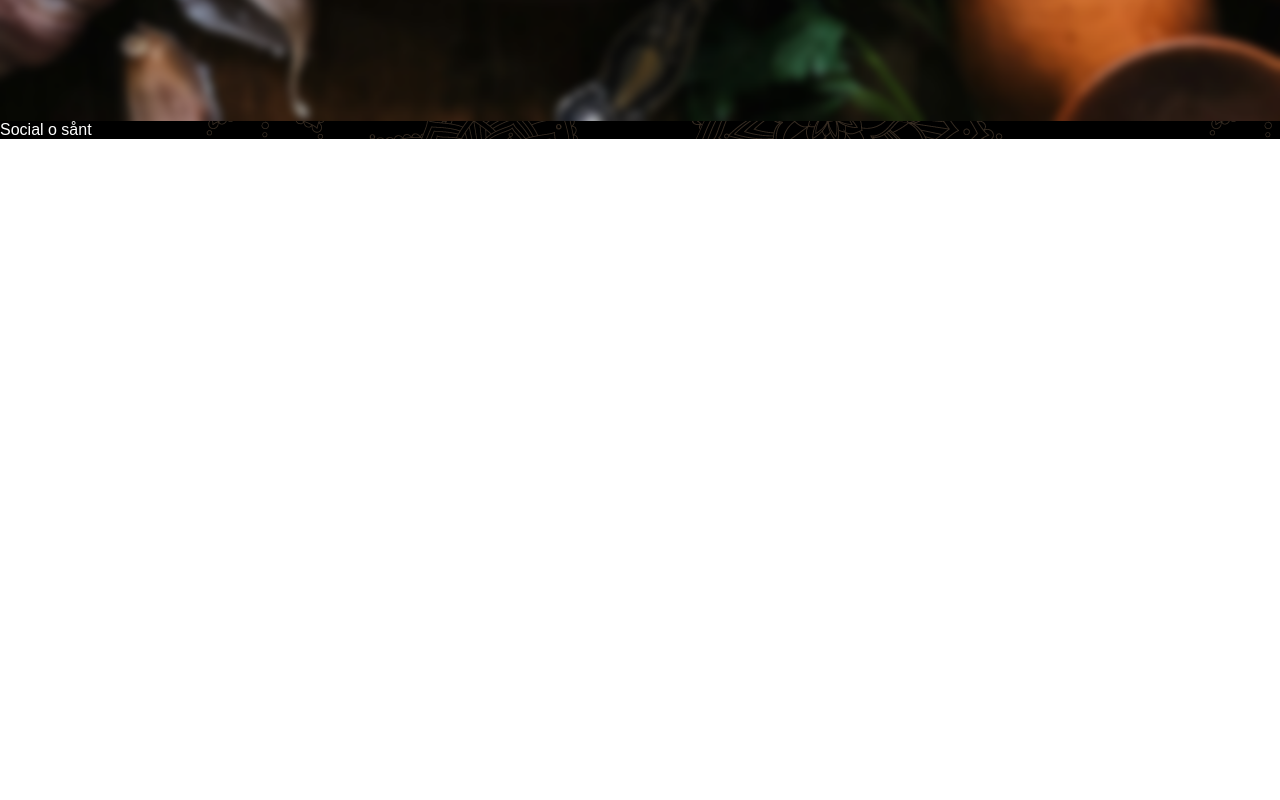
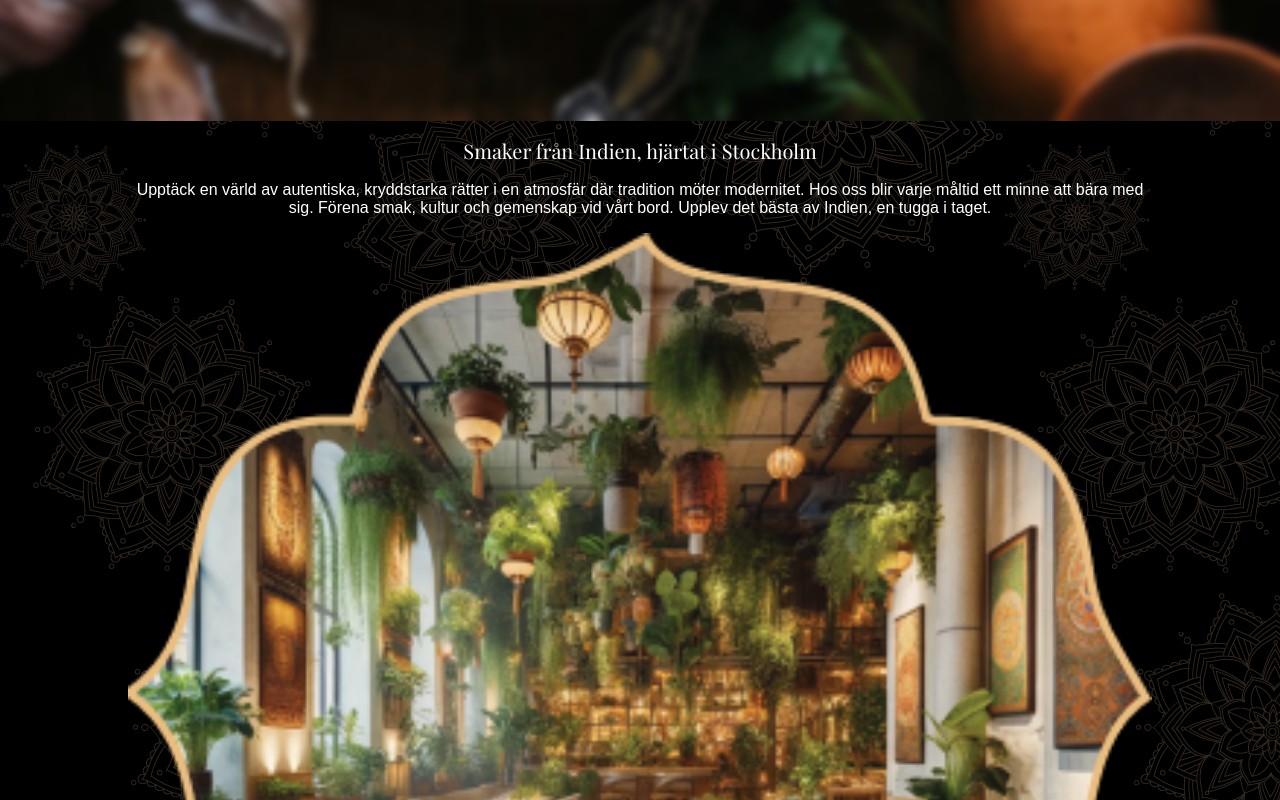
Before and after one commit to Medieinstitutet/the-restaurant-team8, a React (Vite) app: page / in a window 1280 px wide. Shown: the part 1600-2400 px from the top of the page. Before the commit the page ends 1739 px from the top, so only its background shows below. Built offline with nearby package versions, Linux system fonts and the light colour scheme; a web font is replaced by a local one.

Commit message:
home content

```diff
--- /dev/null
+++ b/src/components/textSection/TextSection.tsx
@@ -0,0 +1,16 @@
+interface ITextSectionProps{
+    headline: string,
+    text: string
+
+}
+
+export const TextSection = ({headline, text}: ITextSectionProps) => {
+  return (
+    <div style={{width: "80vw", textAlign: "center", margin: "auto"}}>
+      <h2>{headline}</h2>
+      <p>
+        {text}
+      </p>
+    </div>
+  );
+};
--- a/src/pages/Home.tsx
+++ b/src/pages/Home.tsx
@@ -1,10 +1,23 @@
-import { Header } from "../components/header/Header"
-import HeaderImage from '../../src/images/home_headerimg.png'
+import { Header } from "../components/header/Header";
+import HeaderImage from "../../src/images/home_headerimg.png";
+import { TextSection } from "../components/textSection/TextSection";
+import RestaurantImage from "../images/restaurant.png";
 export const Home = () => {
-    return (
-        <>
-        <Header title = "Välkommen till Lotus Lounge" imageUrl={HeaderImage} />
-        </>
-    )
+  return (
+    <>
+      <Header title="Välkommen till Lotus Lounge" imageUrl={HeaderImage} />
+      <TextSection
+        headline="Smaker från Indien, hjärtat i Stockholm"
+        text="Upptäck en värld av autentiska,
+        kryddstarka rätter i en atmosfär där tradition möter modernitet.
+        Hos oss blir varje måltid ett minne att bära med sig.
+        Förena smak, kultur och gemenskap vid vårt bord.
+        Upplev det bästa av Indien, en tugga i taget."
+      />
 
-}
+      <div style={{width: "80vw", margin: "auto"}}>
+        <img style= {{width: "100%"}} src={RestaurantImage} alt="restaurang" />
+      </div>
+    </>
+  );
+};
```
Also changed, not shown: src/images/restaurant.png (added).
